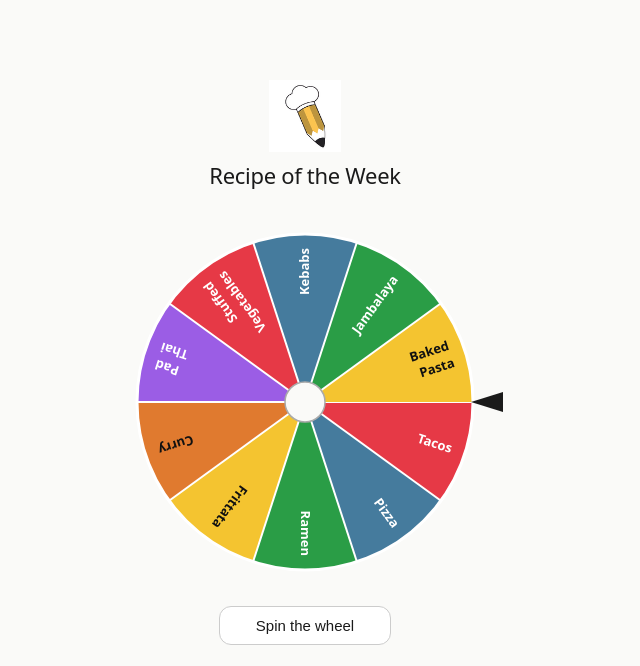
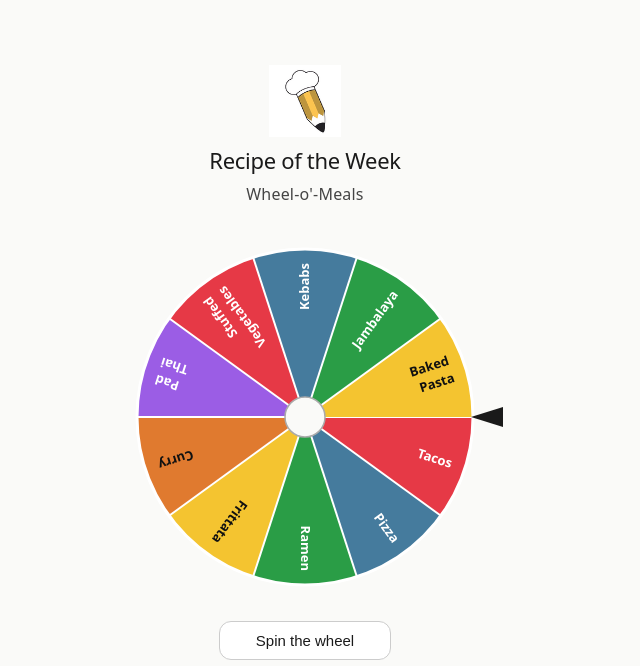
Before and after one commit to doctafaustus/the-cookbook-club, a plain HTML site: page index.html in a window 1280 px wide. Shown: the whole page, without its empty margins (335-975 px from the left). Drawn offline with Linux system fonts and the light colour scheme.

Commit message:
Add subtitle

```diff
--- a/index.html
+++ b/index.html
@@ -37,6 +37,7 @@
 <div id="header">
   <img src="images/cookbook-club-logo.png" id="logo" alt="Cookbook Club Logo">
   <h1>Recipe of the Week</h1>
+  <p style="font-size: 16px; color: #444; letter-spacing: 0.2px;">Wheel-o'-Meals</p>
 </div>
 
 <div id="canvas-wrap">
```
